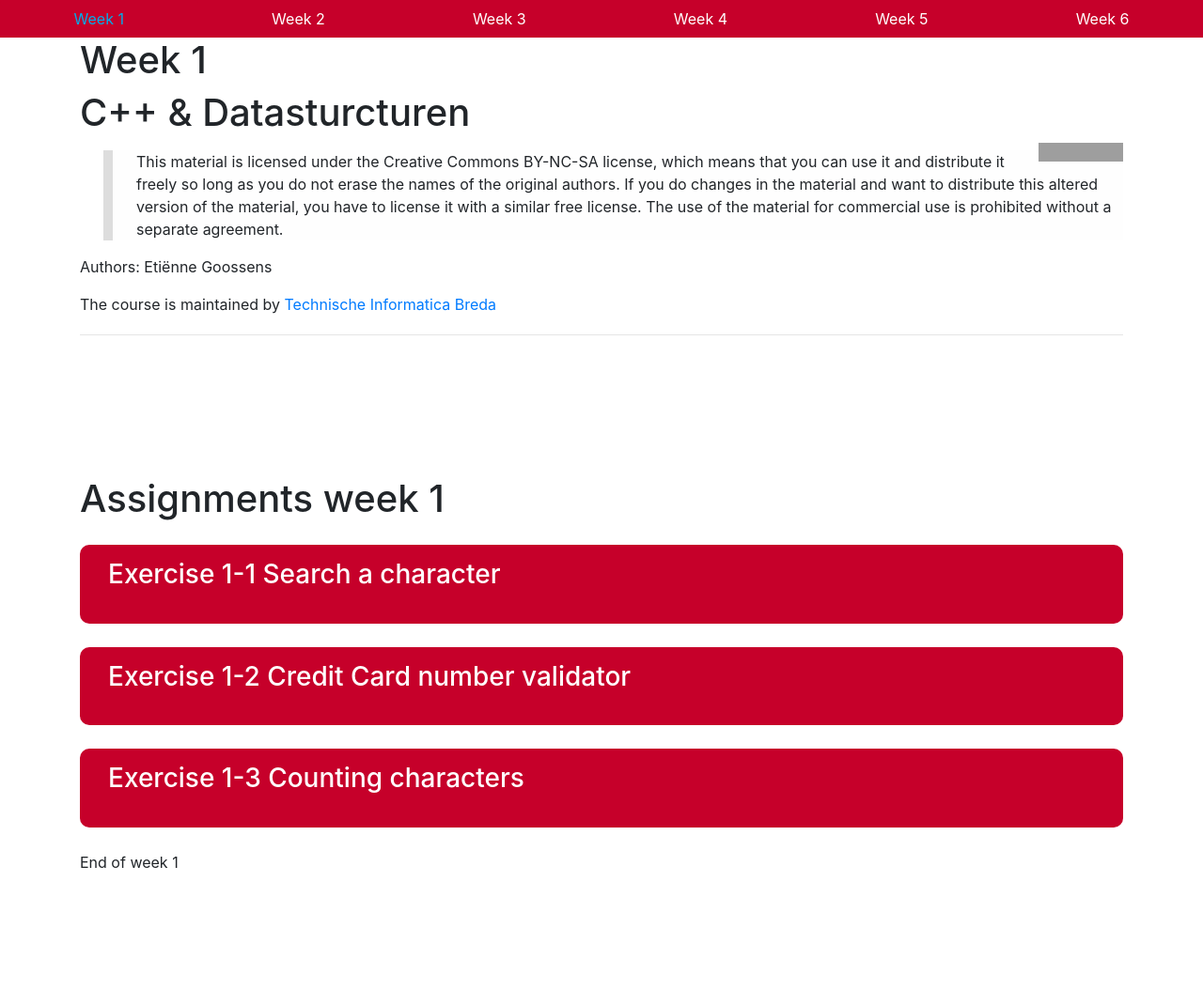
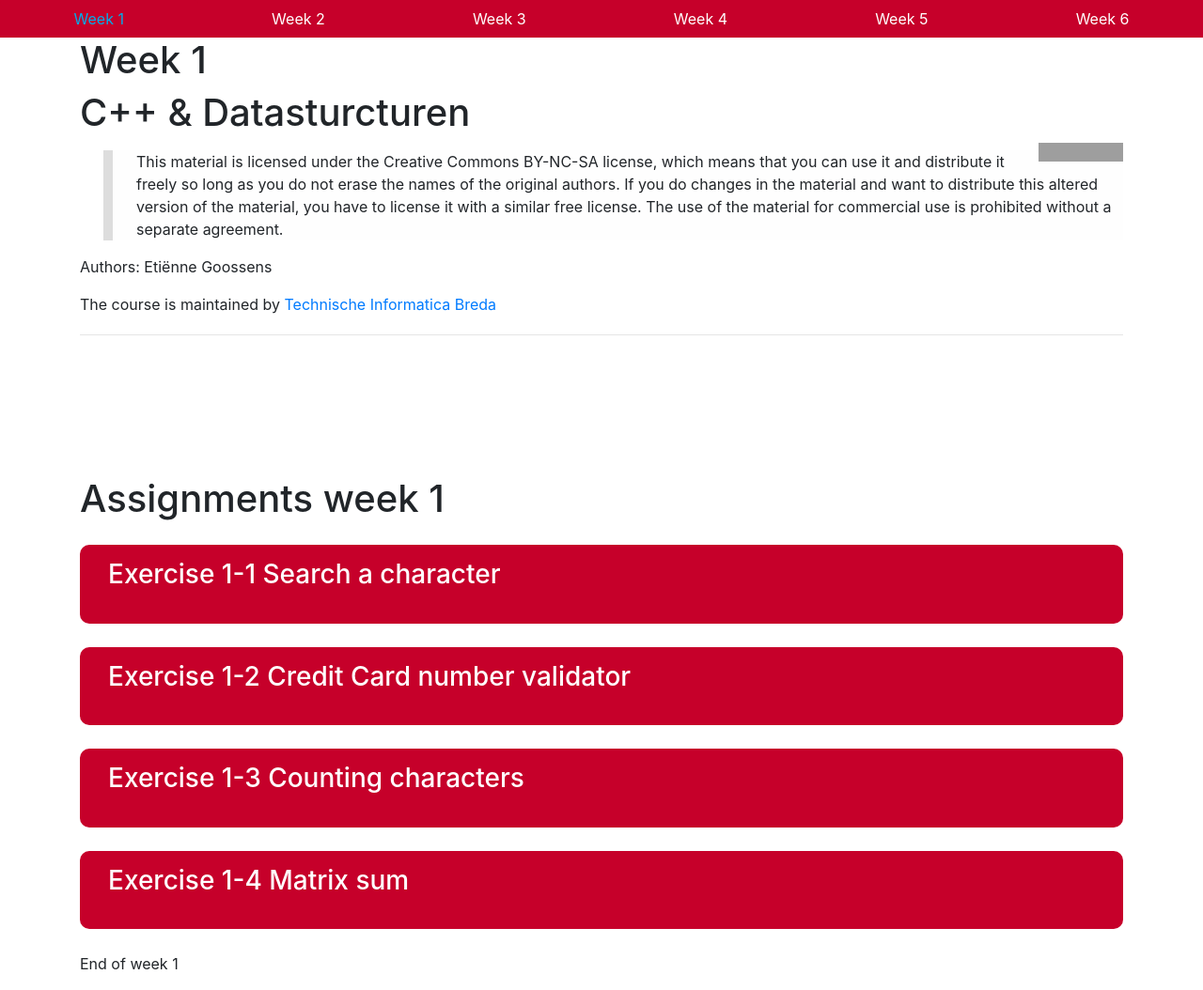
Before and after one commit to AvansTi/TMTI-DATC-Lesmateriaal, a Jekyll site: the page built from week1.md, in a window 1280 px wide. Shown: the whole page at 94% size. Built offline with Jekyll 4.4.1, drawn with Linux system fonts in a browser that asks for light colours; comment, search, counter and statistics services are not loaded; before the commit the page ends 946 px from its top, so only the background shows below that; part of the change alters nothing that is shown; grey boxes are pictures that could not be loaded.

Commit message:
[Fixed] layout + new exercise

````diff
--- a/_includes/week01/exercise/02-number-validator.md
+++ b/_includes/week01/exercise/02-number-validator.md
@@ -8,25 +8,10 @@
 >>
 >> In 1954 Hans Luhn of IBM proposed an algorithm for validating credit card numbers. The algorithm is useful to determine whether a card number is entered correctly or is scanned correctly by a scanner. Almost all credit card numbers are generated following this validity check, commonly known as the *Luhn check* or the *Mod 10 check*. It can be destribed as follows. (For illustration, consider the card number **4388576018402626**.)
 >>
->> 1. Double every second digit from the right to left. IF doubling of a digit results in a two-digit number, add the two digits to get a signle digit number. [!Example CC](images)
->> 2. Now add all single-digit numbers from Step 1.
->>
->> ```matlab
->>  4 + 4 + 8 + 2 + 3 + 1 + 7 + 8 = 37
->> ```
->>
->> 3. Add all digits in the odd places from right to left in the card number.
->>
->> ```
->> 6 + 6 + 0 + 8 + 0 + 7 + 8 + 3 = 38
->> ```
->>
->> 4. Sum the results from Step 2 and Step 3.
->>
->> ```
->> 37 + 38 = 75
->>```
->>
+>> 1. Double every second digit from the right to left. IF doubling of a digit results in a two-digit number, add the two digits to get a signle digit number. ![Example CC](images/week01/creditcard.png)
+>> 2. Now add all single-digit numbers from Step 1. `4 + 4 + 8 + 2 + 3 + 1 + 7 + 8 = 37`
+>> 3. Add all digits in the odd places from right to left in the card number. `6 + 6 + 0 + 8 + 0 + 7 + 8 + 3 = 38`
+>> 4. Sum the results from Step 2 and Step 3. `37 + 38 = 75`
 >> 5.  If the result from Step 4 is divisable by **10**, the card number is valid; otherwise, it is invalid. For example **4388576018402626** is invalid, but the number **4388576018410707** is valid.
 >>
 >> Write a program that prompts the user to enter a credit card number as a string. Display whether the number is valid. Design your program using the following methods:
--- /dev/null
+++ b/_includes/week01/exercise/04-matrix-sum.md
@@ -0,0 +1,23 @@
+>> ### Exercise 1-4 Matrix sum
+>>
+>> Write a method that returns the sum of all the elements in a specific column in a matrix using the following header:
+>>
+>> ```cpp
+>> const int SIZE = 4;
+>> double sumColumn(const double m[][SIZE], int rowSize, int columnIndex);
+>> ```
+>>
+>> Write a test program that reads a 3-by-4 matrix and displays the sum of each column. Here is a sample run:
+>>
+>>```output
+>> Enter a 3-by-4 matrix row by row:
+>> ~~1.5 2 3 4~~
+>> ~~5.5 6 7 8~~
+>> ~~9.5 1 3 1~~
+>> Sum of the elements at column 0 is 16.5
+>> Sum of the elements at column 1 is 9
+>> Sum of the elements at column 2 is 13
+>> Sum of the elements at column 3 is 13
+>> ```
+>>
+>{: .exercise}
--- a/week1.md
+++ b/week1.md
@@ -17,4 +17,6 @@ title: Week 1
 {% include week01/exercise/03-counting-characters.md %}
 {: .exercises }
 
+{% include week01/exercise/04-matrix-sum.md %}
+{: .exercises }
 End of week 1
````
Also changed, not shown: images/week01/creditcard.png (added).
